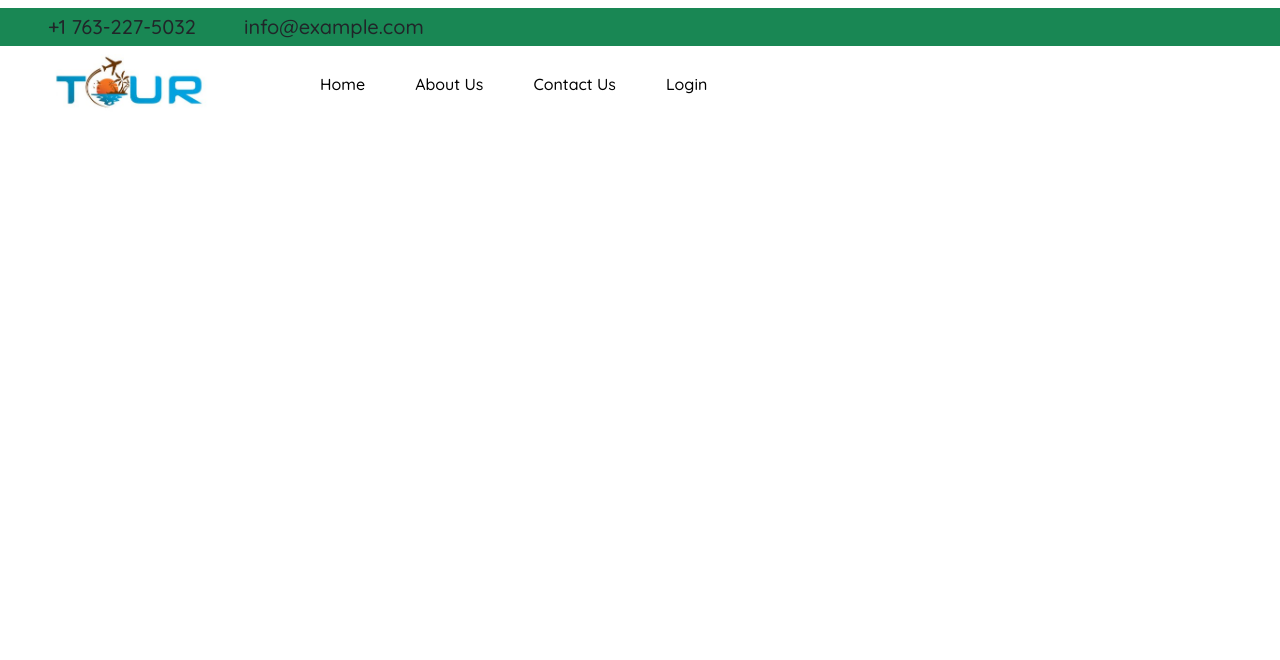
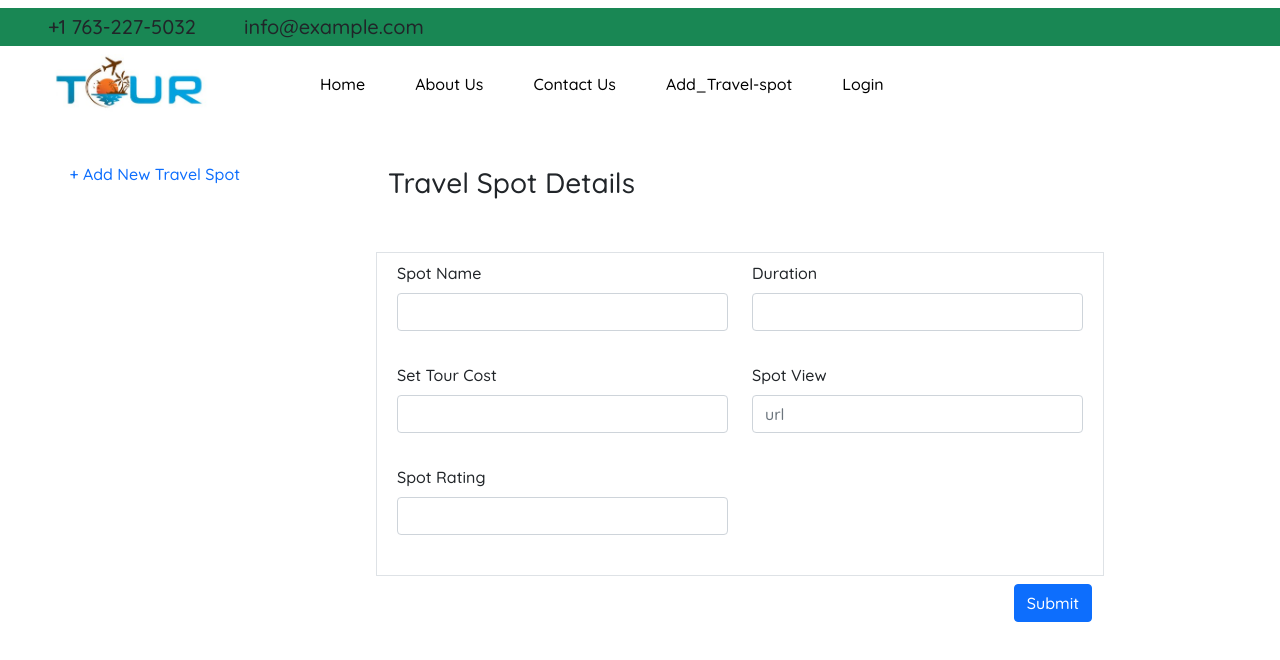
Before and after one commit to Md-omar-faruke-programming-hero/tourismClientSite, a React (Create React App) app: page /addSpot in a window 1280 px wide. Shown: the top 660 px of the page. Built offline with nearby package versions, Linux system fonts and the light colour scheme; no server answers.

Commit message:
spot insert server done

```diff
--- a/src/App.js
+++ b/src/App.js
@@ -1,4 +1,5 @@
 import { BrowserRouter ,Switch,Route} from "react-router-dom";
+import AddSpot from "./Component/AddSpot/AddSpot";
 import AuthProvider from "./Component/AuthProvider/AuthProvider";
 import BookSpot from "./Component/BookSpot/BookSpot";
 import Header from "./Component/Header/Header";
@@ -27,6 +28,9 @@ function App() {
               <Route path="/login">
                   <Login></Login>
               </Route>
+              <Route path="/addSpot">
+                  <AddSpot></AddSpot>
+              </Route>
               <PrivateRoute path="/bookSpot/:id">
                   <BookSpot></BookSpot>
               </PrivateRoute>
--- /dev/null
+++ b/src/Component/AddSpot/AddSpot.js
@@ -0,0 +1,95 @@
+import React, { useRef } from 'react';
+
+const AddSpot = () => {
+    const nameRef= useRef()
+    const costRef=useRef()
+    const ratingRef=useRef()
+    const timeRef= useRef()
+    const viewRef=useRef();
+
+    const submit=(e)=>{
+        e.preventDefault()
+        const name= nameRef.current.value;
+        const price=costRef.current.value
+        const day=timeRef.current.value
+        const img=viewRef.current.value
+        const rating=ratingRef.current.value
+
+
+        const spotDetail= {
+            name:name,price:price,day:day,img:img,rating:rating
+        }
+
+        fetch("http://localhost:5000/spot",{
+            method:"post",
+            headers:{
+                "content-type":"application/json"
+            },
+            body:JSON.stringify(spotDetail)
+        }).then(res=>res.json())
+        .then(data=>{
+            if(data.insertedId){
+                alert("successfully added")
+                nameRef.current.value="";
+                costRef.current.value=""
+                timeRef.current.value=""
+                viewRef.current.value=""
+                ratingRef.current.value=""
+
+            }
+        })
+    }
+
+
+    return (
+        <div className="row my-5 container">
+            <div className="col-md-3 mx-auto">
+
+                   <p className="text-primary">+ Add New Travel Spot</p>
+
+            </div>
+            <div className="col-md-8 ">
+                <form onSubmit={submit} >
+                <p className="fs-3 me-auto"> Travel Spot Details</p>
+                <div className="row border p-2 mt-5 mb-2">
+                    <div className="col-md-6">
+                        <label for="basic-url" className="form-label">Spot Name</label>
+                        <div className="input-group mb-3">
+                             <input ref={nameRef} type="text" className="form-control mb-3" id="basic-url" aria-describedby="basic-addon3"/>
+                        </div>
+                        <label for="basic-url" className="form-label">Set Tour Cost</label>
+                        <div className="input-group mb-3">
+                             <input ref={costRef} type="number" ror="4" col="4" className="form-control mb-3" id="basic-url" aria-describedby="basic-addon3"/>
+                        </div>
+                        <label for="basic-url" className="form-label">Spot Rating</label>
+                        <div className="input-group mb-3">
+                             <input ref={ratingRef}  type="number" ror="4" col="4" className="form-control mb-3" id="basic-url" aria-describedby="basic-addon3"/>
+                        </div>
+
+                    </div>
+                    <div className="col-md-6">
+                    <label for="basic-url" className="form-label">Duration</label>
+                        <div className="input-group mb-3">
+                             <input ref={timeRef}  type="number"  className="form-control mb-3" id="basic-url" aria-describedby="basic-addon3"/>
+                        </div>
+                    <label for="basic-url" className="form-label">Spot View</label>
+                        <div className="input-group mb-3">
+                             <input ref={viewRef}  type="text" placeholder="url" className="form-control mb-3" id="basic-url" aria-describedby="basic-addon3"/>
+                        </div>
+
+
+                    </div>
+
+                </div>
+                <div className="text-end">
+                    <input className="btn btn-primary" type="submit" value="Submit" />
+                </div>
+
+                </form>
+            </div>
+
+        </div>
+    );
+};
+
+export default AddSpot;
--- a/src/Component/Header/Header.js
+++ b/src/Component/Header/Header.js
@@ -21,13 +21,15 @@ const Header = () => {
                    <nav>
                         <Link to="/home">Home</Link>
                         {
-                            user.email && <Link to="/trip">My Trip</Link>
+                            user.email && <Link to="/trip" className="text-primary fw-bolder">My Trip</Link>
                         }
                         <Link to="/about">About Us</Link>
                         <Link to="/about">Contact Us</Link>
+                        <Link to="/addSpot">Add_Travel-spot</Link>
                         {
-                            user.email? <button onClick={signout} className="btn btn-danger">Log out</button> :<Link to="/login">Login</Link>
+                            user.email? <button onClick={signout} className="btn btn-danger me-2">Log out</button> :<Link to="/login">Login</Link>
                         }
+
                     </nav>
 
                    </div>
--- a/src/Component/MyTrip/MyTrip.js
+++ b/src/Component/MyTrip/MyTrip.js
@@ -1,6 +1,7 @@
 import React, { useEffect, useState } from 'react';
 import useAuth from '../../Hook/useAuth';
 import pic from "../../image/download.jpg"
+
 
 const MyTrip = () => {
     const{user}=useAuth()
@@ -11,7 +12,7 @@ const MyTrip = () => {
         .then(data=>setTrip(data.filter(myTrip=> myTrip.email===user.email )))
     },[user.email])
     return (
-        <div className="container ">
+        <div className="container my-5 ">
             <div className="row  my-5">
                     {
                         trips.map(user=>  <div className="col-md-5 mb-4 border p-3 ms-2 ">
--- /dev/null
+++ b/src/Component/Spot/Spot.css
@@ -0,0 +1,4 @@
+.img{
+    height: 250px;
+    object-fit: cover;
+}
--- a/src/Component/Spot/Spot.js
+++ b/src/Component/Spot/Spot.js
@@ -1,5 +1,6 @@
 import React from 'react';
 import { useHistory } from 'react-router';
+import "./Spot.css"
 
 const Spot = (props) => {
 
@@ -11,16 +12,16 @@ const Spot = (props) => {
     }
     return (
 
-            <div className="col-md-4">
+            <div className="col-md-4 ">
                 <div className="shadow">
-                <img src={img} className="card-img-top" alt="..."/>
+                <img src={img} className="card-img-top img" alt="..."/>
                 <div className="card-body d-flex justify-content-between align-items-center">
                     <p className="card-title text-secondary fw-bold fs-5">${price}/<small>per person</small></p>
-                    <p className="card-text"><i className="far fa-calendar-alt me-2"></i>{day}</p>
+                    <p className="card-text"><i className="far fa-calendar-alt me-2"></i>{day} days</p>
                 </div>
                 <h3 className="text-warning ms-2 p-1"><i className="fas fa-map-marker-alt text-dark me-1"></i>{name}</h3>
                <div className="d-flex justify-content-between align-items-center me-1">
-               <p className="ms-2 p-1 fw-bolder"><i className="fas fa-star text-warning me-2"></i>{rating}</p>
+               <p className="ms-2 p-1 fw-bolder"><i className="fas fa-star text-warning me-2"></i>{rating}k+Rating</p>
                <button onClick={()=>book(_id)} className="btn btn-danger">Book Now</button>
                </div>
                 </div>
```
Also changed, not shown: src/Component/MyTrip/MyTrip.css (added).
